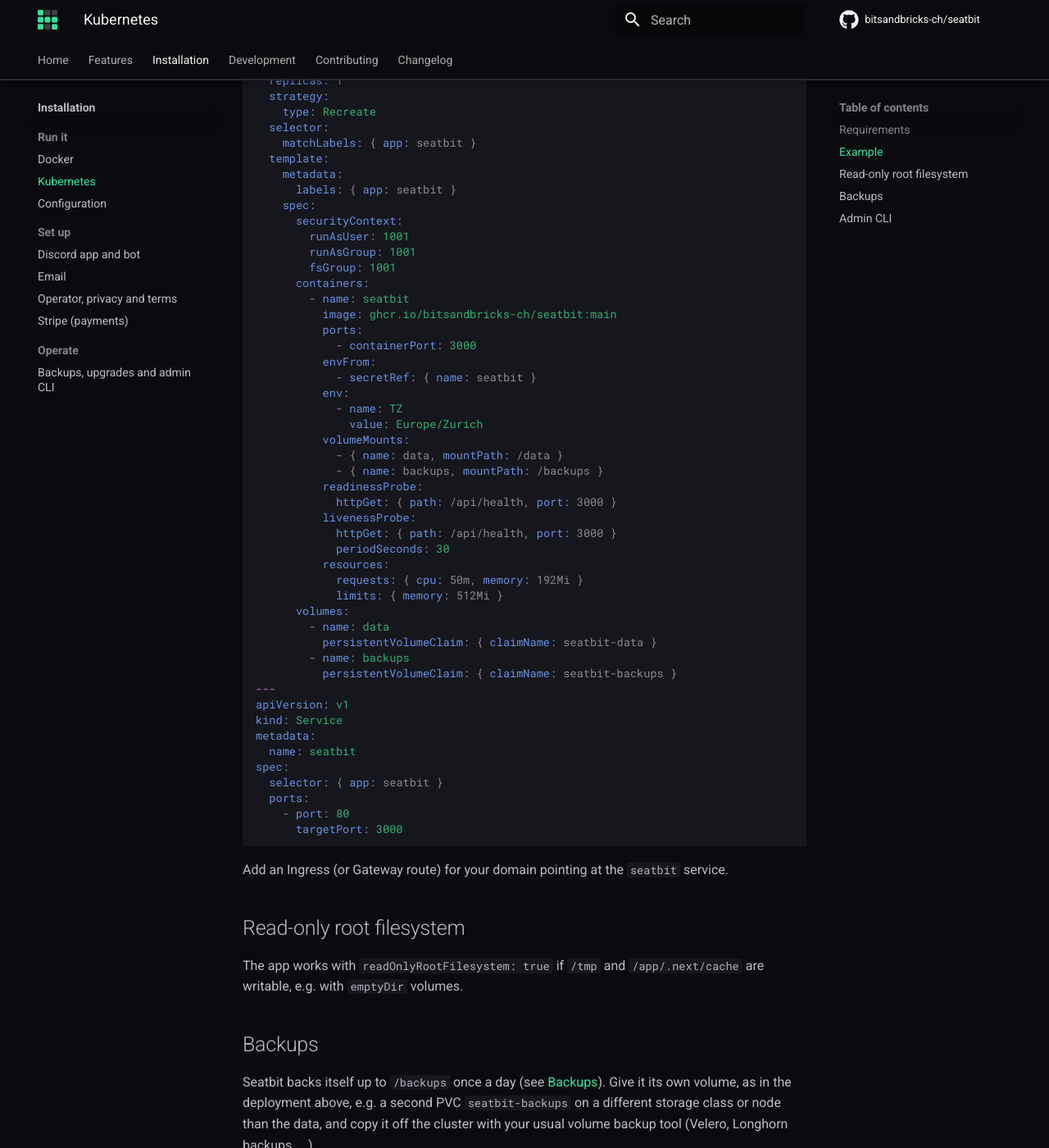
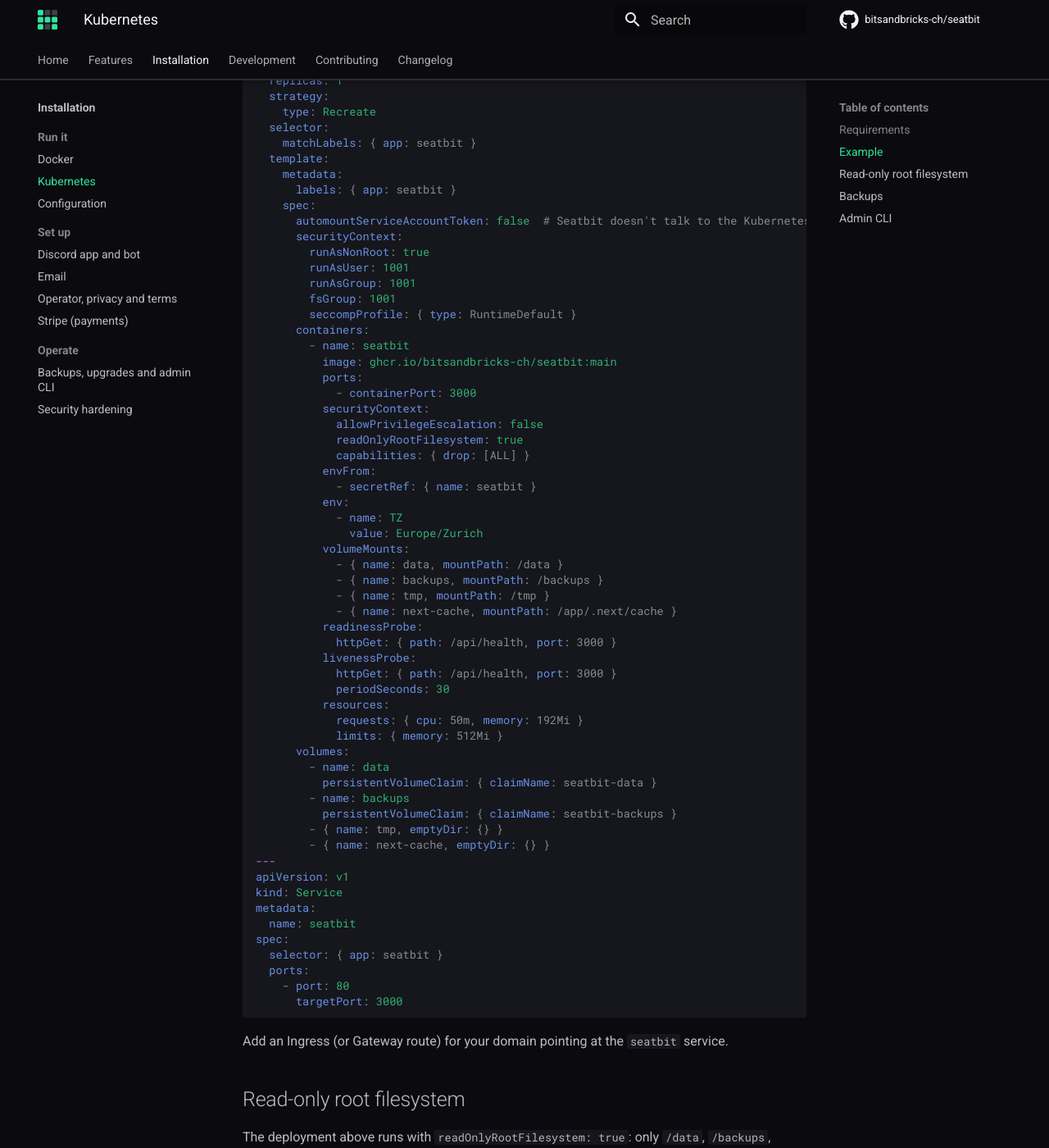
Before and after one commit to bitsandbricks-ch/seatbit, an MkDocs documentation site: the page built from docs/installation/kubernetes.md, in a window 1280 px wide and 1400 px high, scrolled down 1507 px. Shown: the whole window at 82% size. Built offline with MkDocs 1.6.1 and Material for MkDocs 9.7.7, drawn with Linux system fonts in a browser that asks for light colours; comment, search, counter and statistics services are not loaded; some of the changed text lies outside the part shown.

Commit message:
Limit adding users to clanmates; security hardening docs
Co-Authored-By: Claude Opus 5.5 <noreply@anthropic.com>
Claude-Session: https://claude.ai/code/session_01Mn3pyozyPTG4rHQyuTtPBf

```diff
--- a/docs/installation/kubernetes.md
+++ b/docs/installation/kubernetes.md
@@ -60,15 +60,22 @@ spec:
     metadata:
       labels: { app: seatbit }
     spec:
+      automountServiceAccountToken: false  # Seatbit doesn't talk to the Kubernetes API
       securityContext:
+        runAsNonRoot: true
         runAsUser: 1001
         runAsGroup: 1001
         fsGroup: 1001
+        seccompProfile: { type: RuntimeDefault }
       containers:
         - name: seatbit
           image: ghcr.io/bitsandbricks-ch/seatbit:main
           ports:
             - containerPort: 3000
+          securityContext:
+            allowPrivilegeEscalation: false
+            readOnlyRootFilesystem: true
+            capabilities: { drop: [ALL] }
           envFrom:
             - secretRef: { name: seatbit }
           env:
@@ -77,6 +84,8 @@ spec:
           volumeMounts:
             - { name: data, mountPath: /data }
             - { name: backups, mountPath: /backups }
+            - { name: tmp, mountPath: /tmp }
+            - { name: next-cache, mountPath: /app/.next/cache }
           readinessProbe:
             httpGet: { path: /api/health, port: 3000 }
           livenessProbe:
@@ -90,6 +99,8 @@ spec:
           persistentVolumeClaim: { claimName: seatbit-data }
         - name: backups
           persistentVolumeClaim: { claimName: seatbit-backups }
+        - { name: tmp, emptyDir: {} }
+        - { name: next-cache, emptyDir: {} }
 ---
 apiVersion: v1
 kind: Service
@@ -106,7 +117,7 @@ Add an Ingress (or Gateway route) for your domain pointing at the `seatbit` serv
 
 ## Read-only root filesystem
 
-The app works with `readOnlyRootFilesystem: true` if `/tmp` and `/app/.next/cache` are writable, e.g. with `emptyDir` volumes.
+The deployment above runs with `readOnlyRootFilesystem: true`: only `/data`, `/backups`, `/tmp` and `/app/.next/cache` are writable. More hardening (network policies, ingress, secrets) is in [Security hardening](security.md).
 
 ## Backups
 
--- a/mkdocs.yml
+++ b/mkdocs.yml
@@ -136,6 +136,7 @@ nav:
           - Stripe (payments): installation/stripe.md
       - Operate:
           - Backups, upgrades and admin CLI: installation/operations.md
+          - Security hardening: installation/security.md
   - Development:
       - development/index.md
       - Architecture: development/architecture.md
```
Also changed, not shown: SECURITY.md (+8 -1 lines), docs/features/members-guests.md (+2 -2 lines), docs/installation/configuration.md (+1 -0 lines), docs/installation/security.md (added, +75 -0 lines), 4 other files.
